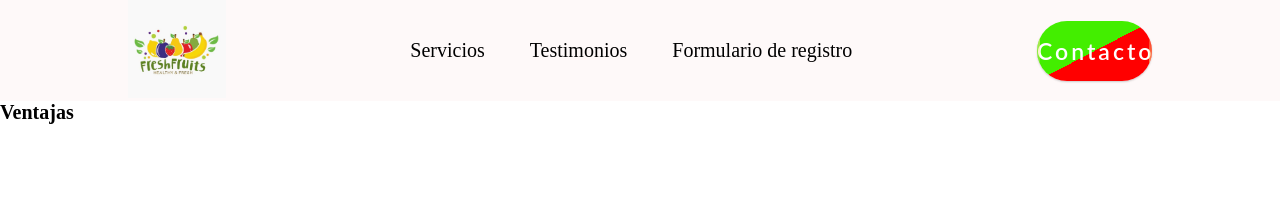
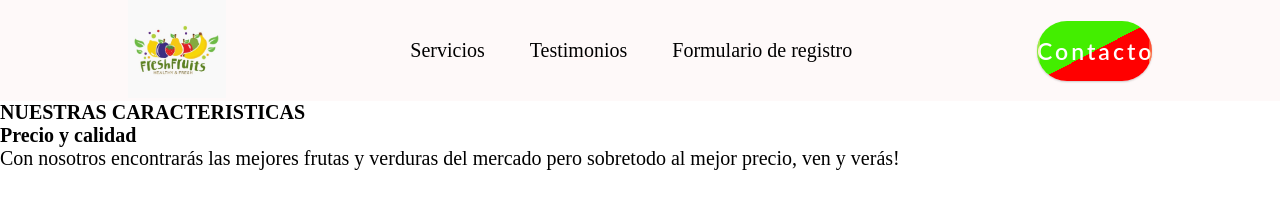
Before and after one commit to EngerDuran/landing-page-project, a website built with Parcel: page src/index.html in a window 1280 px wide. Built offline with nearby package versions, Linux system fonts and the light colour scheme; a web font is replaced by a local one.

Commit message:
Creacion mensaje de bienvenida

```diff
--- a/src/index.html
+++ b/src/index.html
@@ -39,7 +39,10 @@
     </header>
 
     <div class="bienvenida">
-      <h2>Ventajas</h2>
+      <h2>NUESTRAS CARACTERISTICAS</h2>
+      <h1>Precio y calidad</h1>
+      <p>Con nosotros encontrarás las mejores frutas y verduras del mercado pero sobretodo al mejor precio, ven y verás!</p>
+
 
     </div>
 
```
